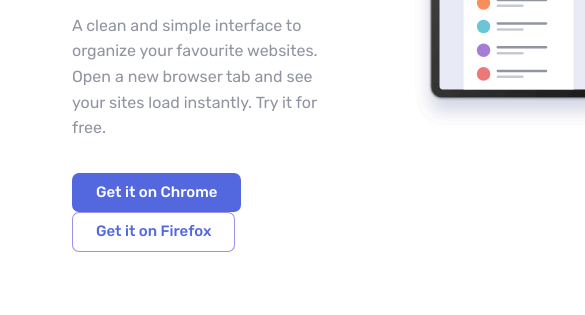
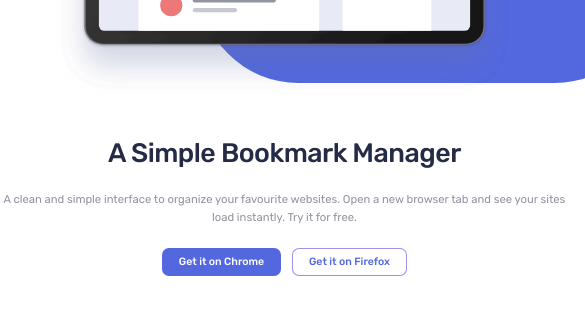
Before and after one commit to StephenThagana/Responsive-bookmark-landing-page, a website: page index.html in a window 390 px wide. Shown: the part 314-629 px from the top of the page, 585 px wide, since content can reach past the window. Drawn offline with nearby package versions, Linux system fonts and the light colour scheme.

Commit message:
modified responsiveness

```diff
--- a/sass/abstracts/_mixins.scss
+++ b/sass/abstracts/_mixins.scss
@@ -0,0 +1,51 @@
+//////////////////////////
+///MEDIA QUERIES
+
+/*
+//BREAKPOINTS
+0 - 600px:       -phone
+600px - 900px:   -tab-port
+900px - 1200px:  -tab-land
+1200 -1800px:    -normal styles
+1800px +    :     -big desltops
+
+$breakpoints
+-phone
+-tab-port
+-tab-land
+-big-desktops
+*/
+@mixin respond($breakpoint) {
+  @if $breakpoint ==(tab-land) {
+    @media (max-width: 75em) {
+      //tablet landscape(1200px)
+      @content;
+    }
+  }
+
+  @if $breakpoint ==(tab-port) {
+    @media (max-width: 56.875em) {
+      //tablet portrait(900px)
+      @content;
+    }
+  }
+  @if $breakpoint ==(mid-tab-port) {
+    @media (max-width: 47.5em) {
+      //tablet portrait(900px)
+      @content;
+    }
+  }
+  @if $breakpoint ==(phone) {
+    @media (max-width: 37.5em) {
+      //phone(600px)
+      @content;
+    }
+  }
+
+  @if $breakpoint ==(big-desktops) {
+    @media (min-width: 112.5em) {
+      //big desktops (1800px +)
+      @content;
+    }
+  }
+}
--- a/sass/base/_base.scss
+++ b/sass/base/_base.scss
@@ -11,9 +11,24 @@
 html {
   // default browser font size = 16px so 10/16 =  62.5%
   font-size: 62.5%;
+
+  @include respond(tab-land) {
+    font-size: 56.25%;
+  }
+  @include respond(tab-port) {
+    font-size: 50%;
+  }
+  @include respond(tab-port) {
+    font-size: 44%;
+  }
+
+  @include respond(big-desktop) {
+    font-size: 75%;
+  }
 }
 body {
   box-sizing: border-box;
+  overflow-x: hidden;
 }
 .container {
   max-width: 55rem;
@@ -48,4 +63,16 @@
       [col-start] minmax(min-content, 15rem) [col-end]
     )
     [center-end] minmax(min-content, 14rem) [full-end];
+
+  @include respond(tab-land) {
+    grid-template-columns:
+      [full-start] minmax(min-content, 3rem) [center-start] repeat(
+        8,
+        [col-start] minmax(min-content, 15rem) [col-end]
+      )
+      [center-end] minmax(min-content, 3rem) [full-end];
+  }
+  @include respond(mid-tab-port) {
+    grid-template-columns: 1fr;
+  }
 }
--- a/sass/base/_typography.scss
+++ b/sass/base/_typography.scss
@@ -18,14 +18,23 @@
   font-size: 4.5rem;
   line-height: 1.05;
   margin-bottom: 3.2rem;
+  @include respond(tab-land) {
+    font-size: 3.8rem;
+  }
 }
 .heading-secondary {
   font-size: 3.6rem;
   line-height: 1.05;
   margin-bottom: 2.4rem;
+  @include respond(tab-land) {
+    font-size: 3.2rem;
+  }
 }
 .heading-tertiary {
   font-size: 1.8rem;
   line-height: 1.05;
   margin-bottom: 0.5rem;
+  @include respond(tab-land) {
+    font-size: 1.6rem;
+  }
 }
--- a/sass/layout/_section__download.scss
+++ b/sass/layout/_section__download.scss
@@ -13,6 +13,13 @@
   justify-content: space-evenly;
   gap: 3.2rem;
   padding: 0 3.2rem;
+
+  @include respond(tab-land) {
+    padding: 0;
+  }
+  @include respond(mid-tab-port) {
+    flex-direction: column;
+  }
 }
 .extension-item {
   display: flex;
--- a/sass/layout/_section__features.scss
+++ b/sass/layout/_section__features.scss
@@ -21,6 +21,9 @@
 }
 
 .menu__content {
+  @include respond(mid-tab-port) {
+    grid-template-columns: 1fr;
+  }
   &-photo {
     display: flex;
     align-items: center;
@@ -46,6 +49,9 @@
     padding: 5.2rem;
     // display: none; animations cant work with display none
     display: none;
+    @include respond(mid-tab-port) {
+      text-align: center;
+    }
   }
 }
 .menu-img {
--- a/sass/layout/_section__home.scss
+++ b/sass/layout/_section__home.scss
@@ -5,9 +5,19 @@
   // justify-items: center;
   padding: 5.6rem 0 7.2rem 0;
 
+  @include respond(mid-tab-port) {
+    grid-template-columns: 1fr;
+  }
+
   &-desc {
     padding: 0 0 0 7.2rem;
     margin-top: 3.2rem;
+
+    @include respond(mid-tab-port) {
+      grid-row: 2 / 3;
+      text-align: center;
+      padding: 0;
+    }
   }
   &-text {
     font-size: 1.6rem;
@@ -20,6 +30,14 @@
     align-items: center;
     position: relative;
     overflow: hidden;
+
+    @include respond(mid-tab-port) {
+      grid-row: 1 / 2;
+      width: 100%;
+
+      overflow: visible;
+      text-align: end;
+    }
   }
   &-img-box::before {
     content: "";
```
Also changed, not shown: css/styles.css.
